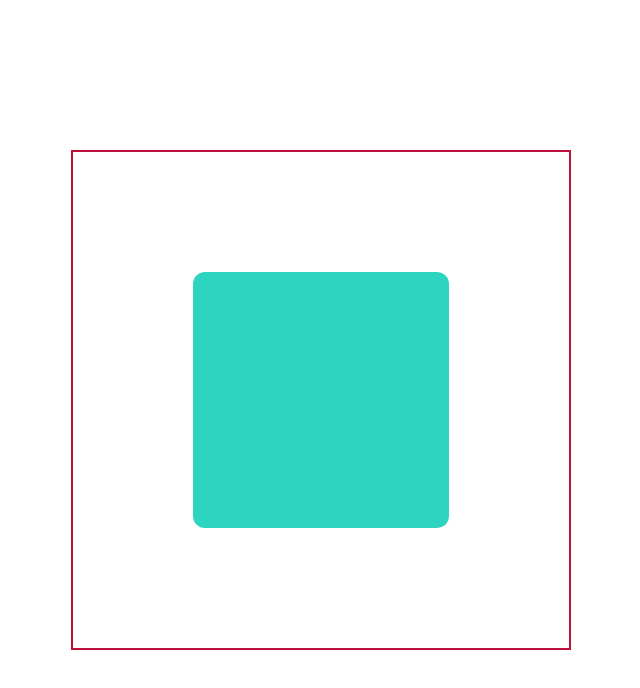
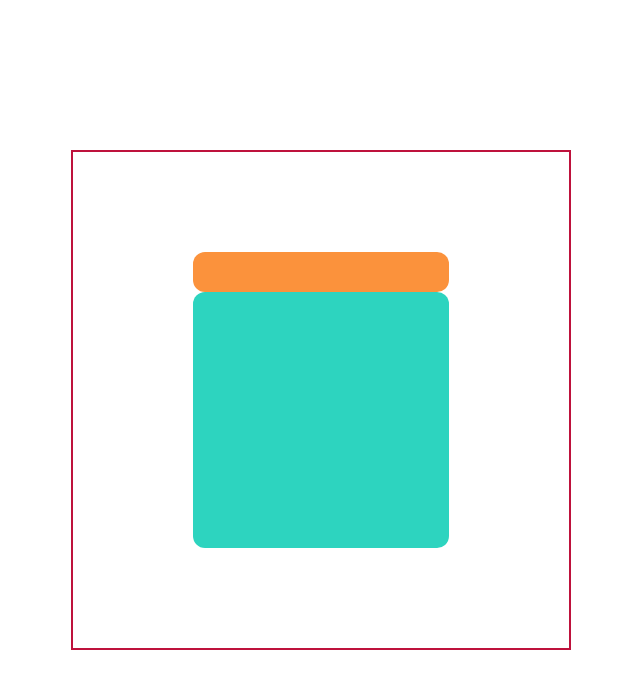
Before and after one commit to Abu-Jayed/learn-framer-motion, a React (Vite) app: page / in a window 1280 px wide. Shown: the top 688 px of the page, without its empty margins (319-959 px from the left). Built offline with nearby package versions, Linux system fonts and the light colour scheme.

Commit message:
Lesson10 useDragControls

```diff
--- a/src/App.tsx
+++ b/src/App.tsx
@@ -1,10 +1,10 @@
 import "./App.css";
-import Lesson9 from "./framer-motion/Lesson9";
+import Lesson10 from "./framer-motion/Lesson10";
 
 function App() {
   return (
     <div className="flex flex-col items-center justify-center w-full mx-auto h-[100vh] ">
-      <Lesson9></Lesson9>
+      <Lesson10></Lesson10>
     </div>
   );
 }
--- /dev/null
+++ b/src/framer-motion/Lesson10.tsx
@@ -0,0 +1,20 @@
+import { motion, useDragControls } from "framer-motion";
+
+const Lesson10 = () => {
+  const controls = useDragControls();
+  return (
+    <div className="border-2 border-rose-700 size-[500px] flex-col flex items-center justify-center">
+      <div
+        className="mx-auto w-64 h-10 bg-orange-400 rounded-xl flex flex-wrap  justify-center items-center"
+        onPointerDown={(e) => controls.start(e)}
+      ></div>
+      <motion.div
+        className="mx-auto size-64 bg-teal-400 rounded-xl flex flex-wrap justify-center items-center"
+        drag={"x"}
+        dragControls={controls}
+      ></motion.div>
+    </div>
+  );
+};
+
+export default Lesson10;
```
